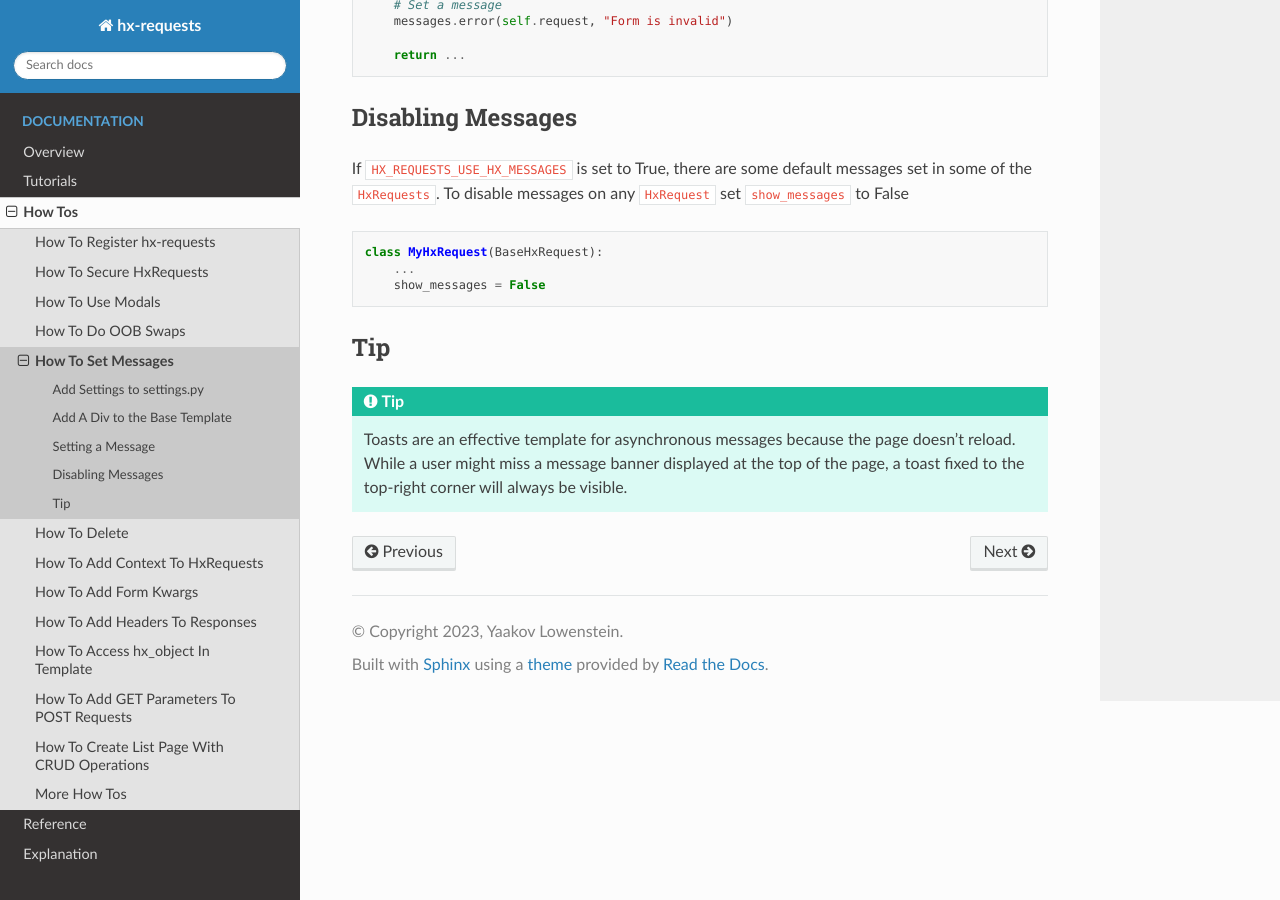
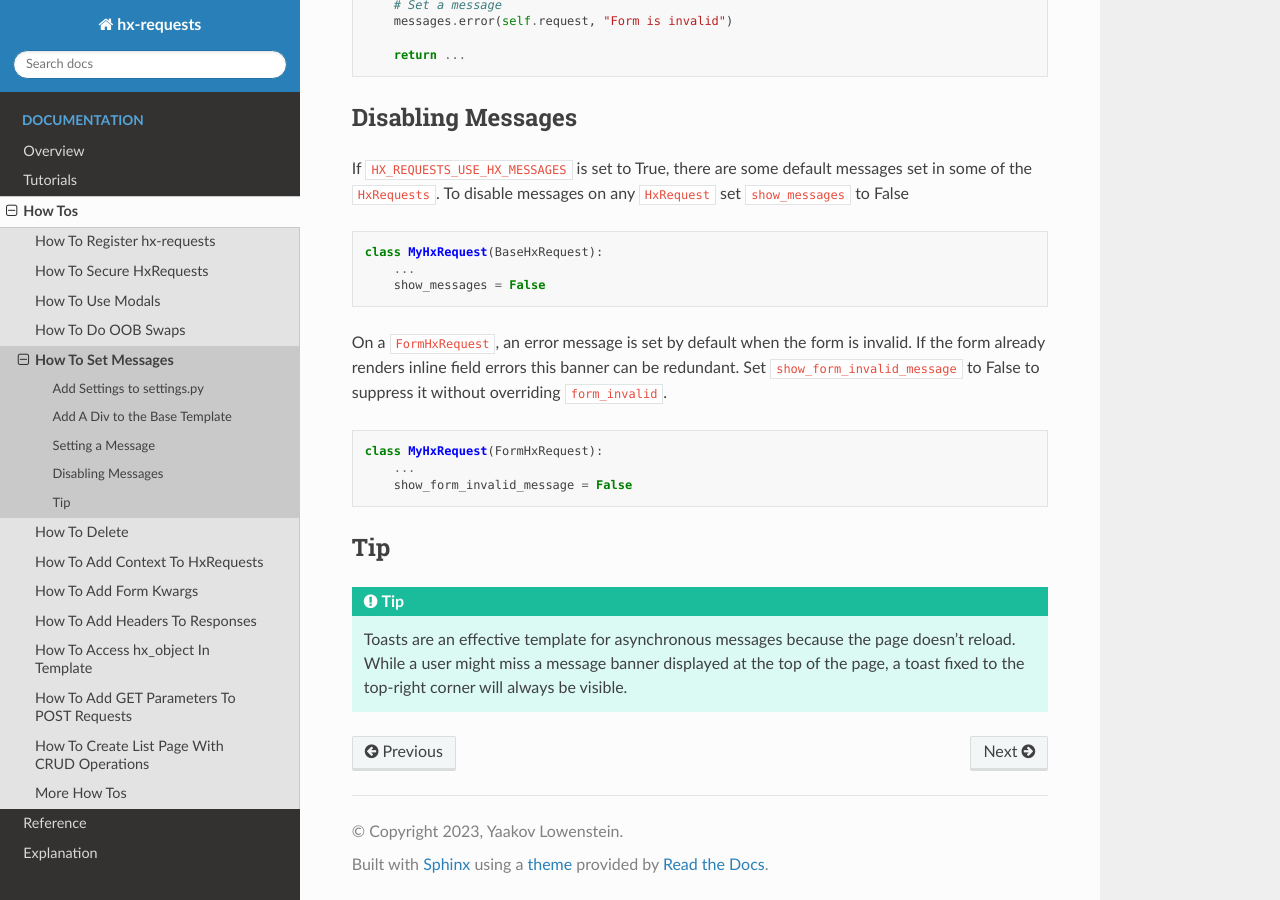
Before and after one commit to yaakovLowenstein/hx-requests, a Sphinx documentation site: the page built from docs/how_tos/use_messages.rst, in a window 1280 px wide and 900 px high, scrolled down 1443 px. Built offline with Sphinx 7.4.7 and the Read the Docs theme 3.1.0, drawn with Linux system fonts in a browser that asks for light colours; pages that are not in the unit, such as notebooks, are missing from menus.

Commit message:
feat: add show_form_invalid_message to opt out of the form-invalid banner
FormHxRequest.form_invalid always sets an error message when a form fails
validation. When the form template already renders inline field errors this
banner is redundant, and today the only way to remove it is to override
form_invalid solely to drop that one line.

Add a `show_form_invalid_message` attribute (default True, so existing behavior
is unchanged). Set it to False to suppress the auto error message without an
override.

Co-Authored-By: Claude Opus 4.8 (1M context) <noreply@anthropic.com>

```diff
--- a/docs/explanation/form_hx_requests.rst
+++ b/docs/explanation/form_hx_requests.rst
@@ -23,7 +23,8 @@ On POST the :code:`form_valid` method is called if the form is valid and the :co
 If you want to do something else you can override the :code:`form_valid` method, ie like sending an email.
 
 :code:`form_invalid` by default sets a :ref:`message <How To Set Messages>` and returns the form with the errors and it does this by changing the template
-rendered back to the :code:`GET_template` so that the form will be still visible but now with the errors.
+rendered back to the :code:`GET_template` so that the form will be still visible but now with the errors. The error message can be
+suppressed by setting :code:`show_form_invalid_message` to False (useful when the form already renders inline field errors).
 
 Other built in behavior includes support for setting :ref:`form_kwargs <How To Add Form Kwargs>` (even the ability to automatically set from the :ref:`template tag <Adding Initial Form Values From The Template>`),
 
--- a/docs/how_tos/use_messages.rst
+++ b/docs/how_tos/use_messages.rst
@@ -78,6 +78,16 @@ To disable messages on any :code:`HxRequest` set :code:`show_messages` to False
         ...
         show_messages = False
 
+On a :code:`FormHxRequest`, an error message is set by default when the form is invalid.
+If the form already renders inline field errors this banner can be redundant. Set
+:code:`show_form_invalid_message` to False to suppress it without overriding :code:`form_invalid`.
+
+.. code-block:: python
+
+    class MyHxRequest(FormHxRequest):
+        ...
+        show_form_invalid_message = False
+
 Tip
 ~~~
 
```
Also changed, not shown: 1 other file.
